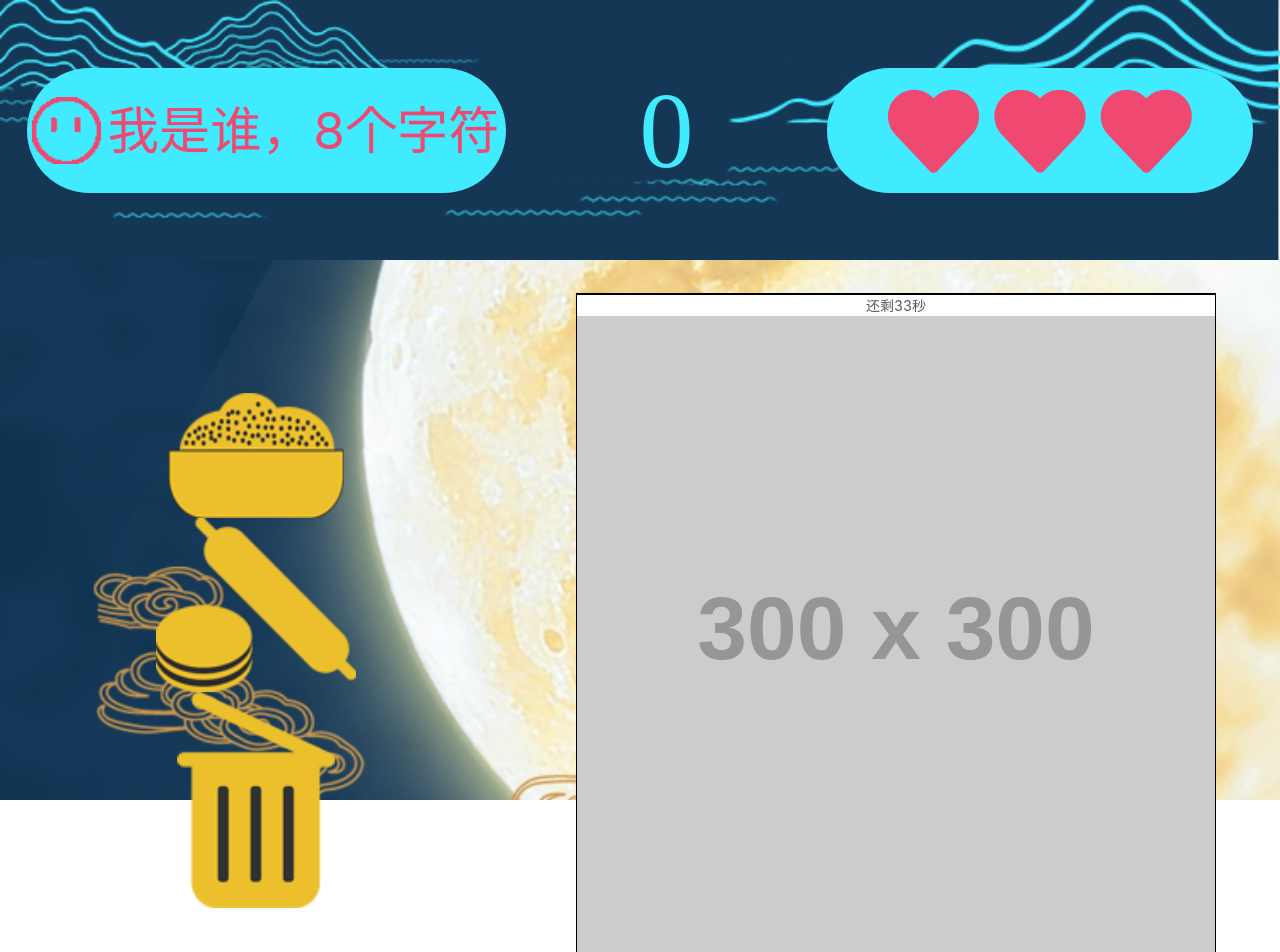
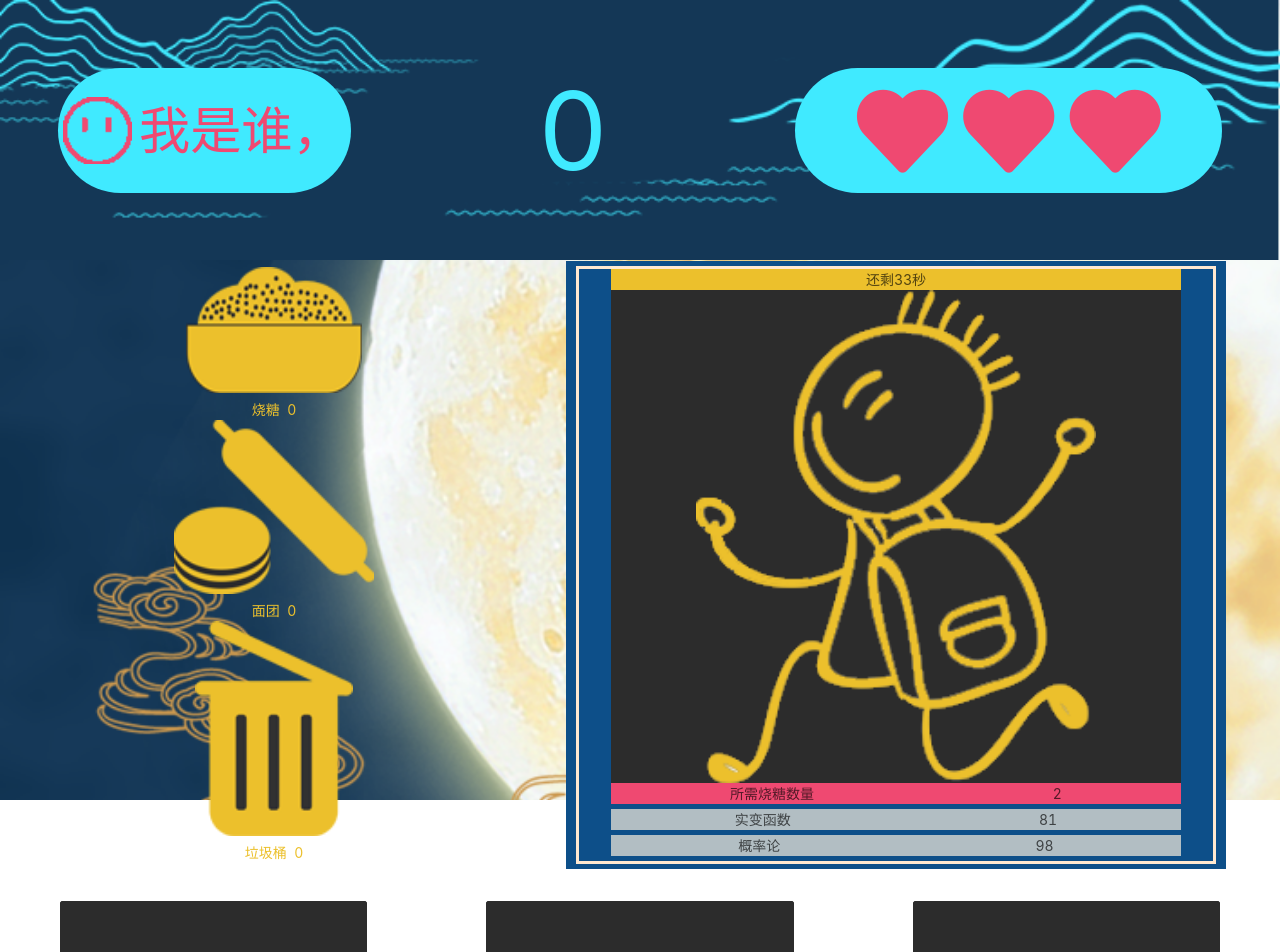
Before and after one commit to bombeuler/mooncake-game, a Vue app: page /#/game in a window 1280 px wide. Shown: the top 952 px of the page. Built offline with nearby package versions, Linux system fonts and the light colour scheme; what vue-rx would draw is missing.

Commit message:
游戏逻辑和样式基本完成

```diff
--- a/src/untils/Student.js
+++ b/src/untils/Student.js
@@ -1,16 +1,6 @@
 import { shuffle } from "lodash";
-const MAX = 15;
-const MIN = 5;
-const RADNUM = 3;
-const Just0to1 = x => Math.exp(-x);
-const subLists = new Map([
-  ["m0", "数学分析"],
-  ["m1", "高等代数"],
-  ["m2", "实变函数"],
-  ["m3", "复变函数"],
-  ["m4", "近世代数"],
-  ["m5", "概率论"]
-]);
+import { MAX, MIN, RADNUM, Just0to1, subLists } from "./game.config";
+
 class Student {
   static subLists = subLists;
   constructor(score = 0, isFirst = false) {
@@ -59,4 +49,4 @@ class Student {
   }
 }
 
-export { Student, MIN };
+export default Student;
--- /dev/null
+++ b/src/untils/game.config.js
@@ -0,0 +1,33 @@
+const MAX = 15;
+const MIN = 5;
+const RADNUM = 3;
+const Just0to1 = x => Math.exp(-x);
+const subLists = new Map([
+  ["m0", "数学分析"],
+  ["m1", "高等代数"],
+  ["m2", "实变函数"],
+  ["m3", "复变函数"],
+  ["m4", "近世代数"],
+  ["m5", "概率论"]
+]);
+
+const badPage = 0.02;
+const subjectMax = 5;
+const scoreStep = 10;
+const scoreExtend = 6;
+const sugarMaxN = 30;
+const doughMaxN = 30;
+
+export {
+  MAX,
+  MIN,
+  RADNUM,
+  Just0to1,
+  subLists,
+  badPage,
+  subjectMax,
+  scoreStep,
+  scoreExtend,
+  sugarMaxN,
+  doughMaxN
+};
--- a/src/views/Game.vue
+++ b/src/views/Game.vue
@@ -29,31 +29,48 @@
       </van-row>
       <van-row class="middle">
         <div class="main-food">
+          <div class="food-item">
             <van-image
               @click="plusItem('sugar', sugarMax)"
               fit="contain"
               width="13.8vw"
               :src="require('../assets/sugar.png')"
             />
+            <span class="food-text">烧糖&nbsp;&nbsp;{{ sugar }}</span>
+          </div>
+          <div class="food-item">
             <van-image
               @click="plusItem('dough', doughMax)"
               fit="contain"
               width="15.7vw"
               :src="require('../assets/dough.png')"
             />
+            <span class="food-text">面团&nbsp;&nbsp;{{ dough }}</span>
+          </div>
+          <div class="food-item">
             <van-image
               @click="deleteSubject"
               fit="contain"
               width="12.3vw"
               :src="require('../assets/trash.png')"
             />
+            <span class="food-text">垃圾桶&nbsp;&nbsp;{{ trashNumber }}</span>
           </div>
+        </div>
+        <div class="student-out">
           <div class="student" @click="makeCake">
             <div class="notice">{{ notice }}</div>
-          <img
+            <div class="people-box">
+              <van-image
                 class="people"
-            src="https://dummyimage.com/300x300.png?text=student"
+                :src="require('@/assets/student.png')"
+                width="70%"
               />
+            </div>
+            <div class="sugar-need-box">
+              <span>所需烧糖数量</span>
+              <span>{{ this.nowStudent.sugarNeed }}</span>
+            </div>
             <div class="stuList">
               <div
                 v-for="sub in nowStudent.deadSubjects"
@@ -66,6 +83,7 @@
               </div>
             </div>
           </div>
+        </div>
       </van-row>
       <van-row class="bottom">
         <div class="subject-group">
@@ -73,6 +91,8 @@
             v-for="subject in subjectOut1"
             :key="subject.key"
             @click="plusSubject(subject.key)"
+            class="subject-button"
+            color="#2c2c2c"
             >{{ subject.name }}</van-button
           >
         </div>
@@ -81,6 +101,8 @@
             v-for="subject in subjectOut2"
             :key="subject.key"
             @click="plusSubject(subject.key)"
+            class="subject-button"
+            color="#2c2c2c"
             >{{ subject.name }}</van-button
           >
         </div>
@@ -90,12 +112,16 @@
 </template>
 
 <script>
-import { Student, MIN } from "../untils/Student";
-
-const badPage = 0.02;
-const subjectMax = 5;
-const scoreStep = 10;
-const scoreExtend = 6;
+import Student from "../untils/Student";
+import {
+  MIN,
+  badPage,
+  subjectMax,
+  scoreStep,
+  scoreExtend,
+  sugarMaxN,
+  doughMaxN
+} from "../untils/game.config";
 
 export default {
   name: "Game",
@@ -103,19 +129,20 @@ export default {
     return {
       notice: "",
       progressColor: "#ecc02c",
+      trashNumber: 0,
       firstTime: null,
       firstPeopleTime: null,
       endTime: null,
       endPeopleTime: null,
       cleanTimeout: false,
-      name: "我是谁，8个字符",
+      name: "我是谁，",
       life: 3,
       isAlive: true,
       score: 0,
       sugar: 0,
-      sugarMax: 25,
+      sugarMax: sugarMaxN,
       dough: 0,
-      doughMax: 25,
+      doughMax: doughMaxN,
       nowStudent: new Student(0, true),
       hasSubject: [],
       subjects: [
@@ -133,7 +160,7 @@ export default {
       return sub =>
         `linear-gradient(to right,${this.progressColor} ${parseInt(
           (sub.eatAdd / sub.grade) * 100
-        )}%, #ef4971 0px)`;
+        )}%, #b2bec3 0px)`;
     },
     subValue() {
       return subjectKey => Student.subLists.get(subjectKey);
@@ -193,9 +220,10 @@ export default {
       ) {
         this.score += scoreExtend;
       }
-      this.score += step;
+      this.score += step * this.nowStudent.subjectsNum;
     },
     deleteSubject() {
+      this.trashNumber += this.hasSubject.length;
       this.hasSubject.splice(0, this.hasSubject.length);
     },
     async timeInterval(todo, time = 1, interval = 1000) {
@@ -238,11 +266,12 @@ export default {
         this.notice = `还剩${(made.deadTime - t).toString()}秒`;
         if (made.deadTime - t <= 0) {
           console.log(t);
-          if (this.life > 0) {
+          if (this.life > 1) {
             this.life--;
             this.plusScore(0);
             this.makeStudent(this.score);
           } else {
+            this.life--;
             this.cleanTimeout = true;
             this.endTime = new Date().getTime();
             this.isAlive = false;
@@ -308,6 +337,9 @@ export default {
 $birthRed: #ef4971;
 $sadBlue: #40eaff;
 $bombYellow: #ecc02c;
+$onechoBlue: #0d4f89;
+$borderColor: #ffe9d1;
+$studWidth: 90%;
 
 @mixin flex-normal($direct) {
   display: flex;
@@ -384,7 +416,6 @@ $bombYellow: #ecc02c;
       width: fit-content;
       font: {
         size: 8.5vw;
-        family: arual;
       }
     }
     .life-box {
@@ -403,49 +434,78 @@ $bombYellow: #ecc02c;
       grow: 1;
       shrink: 0;
     }
-    margin: {
-      top: 4vh;
-      bottom: 4vh;
-    }
     .main-food {
       width: 40vw;
       min-height: 50vh;
       @include flex-normal(column);
+      .food-item {
+        @include flex-normal(column);
+        .food-text {
+          margin-top: 6px;
+          color: $bombYellow;
         }
+      }
+    }
+    .student-out {
+      background-color: $onechoBlue;
       .student {
-      background-color: #fff;
+        background-color: $onechoBlue;
         margin: 0 auto;
         width: 50vw;
         min-height: 50vh;
+        margin: {
+          left: 10px;
+          right: 10px;
+          top: 5px;
+          bottom: 5px;
+        }
         @include flex-normal(column);
-      @include border-normal(0);
+        border: {
+          style: solid;
+          color: $borderColor;
+          size: 4px;
+        }
         .notice {
-        width: 100%;
+          width: 90%;
           height: 10%;
-        @include border-normal(top);
+          background-color: $bombYellow;
           text-align: center;
         }
+        .people-box {
+          width: 90%;
+          background-color: #2c2c2c;
+          @include flex-normal(column);
           .people {
-        width: 100%;
+            margin: 0 auto;
+            width: 75%;
+            height: 100%;
+          }
+        }
+
+        .sugar-need-box {
+          @include flex-normal(row);
+          background-color: $birthRed;
+          width: $studWidth;
         }
         .stuList {
           width: 100%;
           .grade-group {
-          width: 100%;
+            width: $studWidth;
+            margin: 0 auto;
+            margin: {
+              top: 5px;
+              bottom: 5px;
+            }
             @include flex-normal(row);
             user-select: none;
             overflow: hidden;
-          padding: {
-            top: 2px;
-            bottom: 2px;
           }
-          @include border-normal(top);
         }
       }
     }
   }
   .bottom {
-    height: 25vh;
+    height: 55vw;
     width: 100vw;
     display: flex;
     justify-content: space-around;
@@ -456,6 +516,10 @@ $bombYellow: #ecc02c;
     }
     .subject-group {
       @include flex-normal(row);
+      .subject-button {
+        width: 24vw;
+        height: 20vw;
+      }
     }
   }
 }
```
Also changed, not shown: src/assets/m0.jpg (added). Lines whose indentation alone changed are shown as unchanged.
